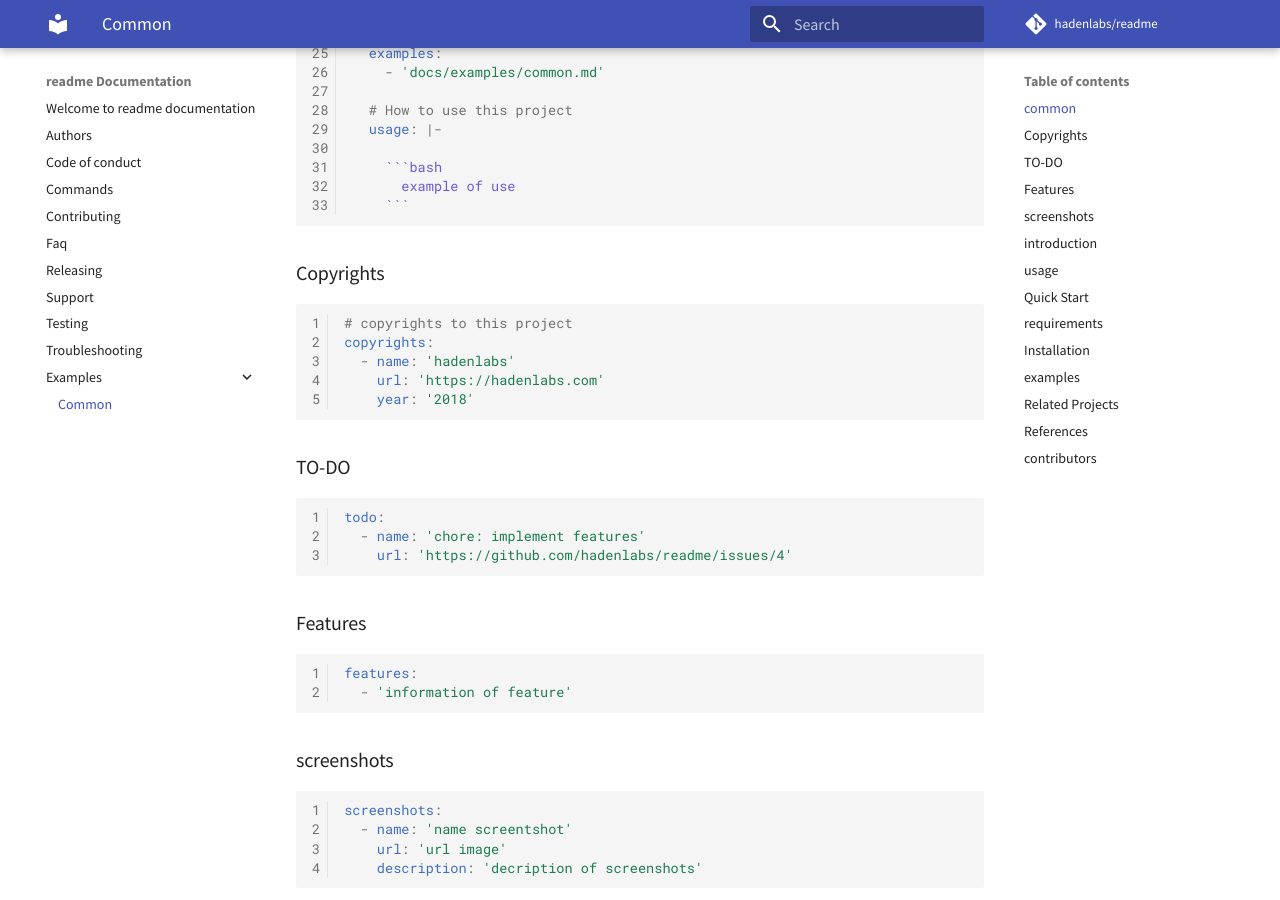
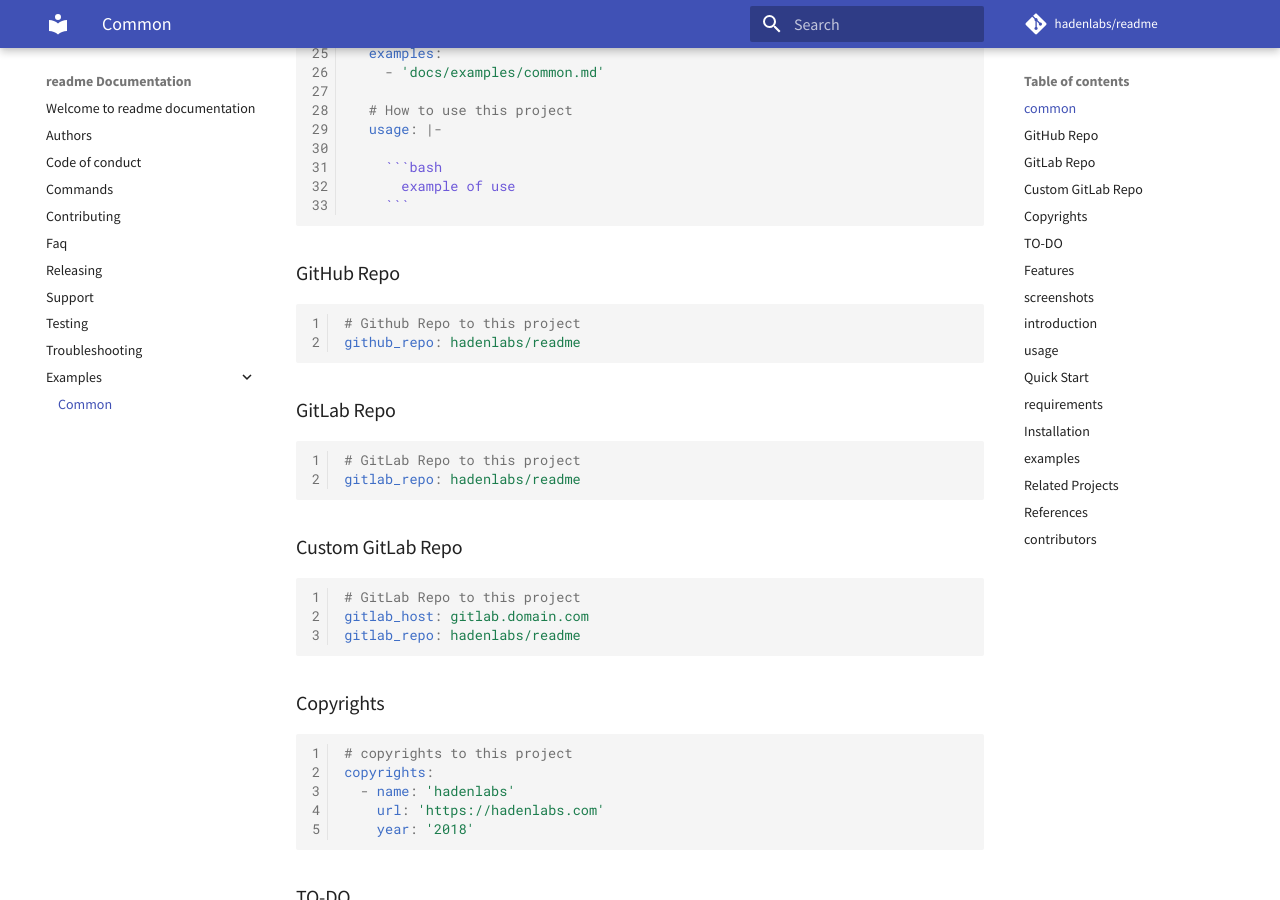
Before and after one commit to hadenlabs/readme, an MkDocs documentation site: the page built from docs/examples/common.md, in a window 1280 px wide and 900 px high, scrolled down 649 px. Built offline with MkDocs 1.6.1 and Material for MkDocs 9.7.7, drawn with Linux system fonts in a browser that asks for light colours; comment, search, counter and statistics services are not loaded.

Commit message:
chore: implement gitlab and gitlab host (#22)

`````diff
--- a/docs/examples/common.md
+++ b/docs/examples/common.md
@@ -37,6 +37,28 @@
     ```
 
 ````
+
+### GitHub Repo
+
+```yaml
+# Github Repo to this project
+github_repo: hadenlabs/readme
+```
+
+### GitLab Repo
+
+```yaml
+# GitLab Repo to this project
+gitlab_repo: hadenlabs/readme
+```
+
+### Custom GitLab Repo
+
+```yaml
+# GitLab Repo to this project
+gitlab_host: gitlab.domain.com
+gitlab_repo: hadenlabs/readme
+```
 
 ### Copyrights
 
`````
Also changed, not shown: provision/templates/README.tpl.md (+28 -2 lines).
